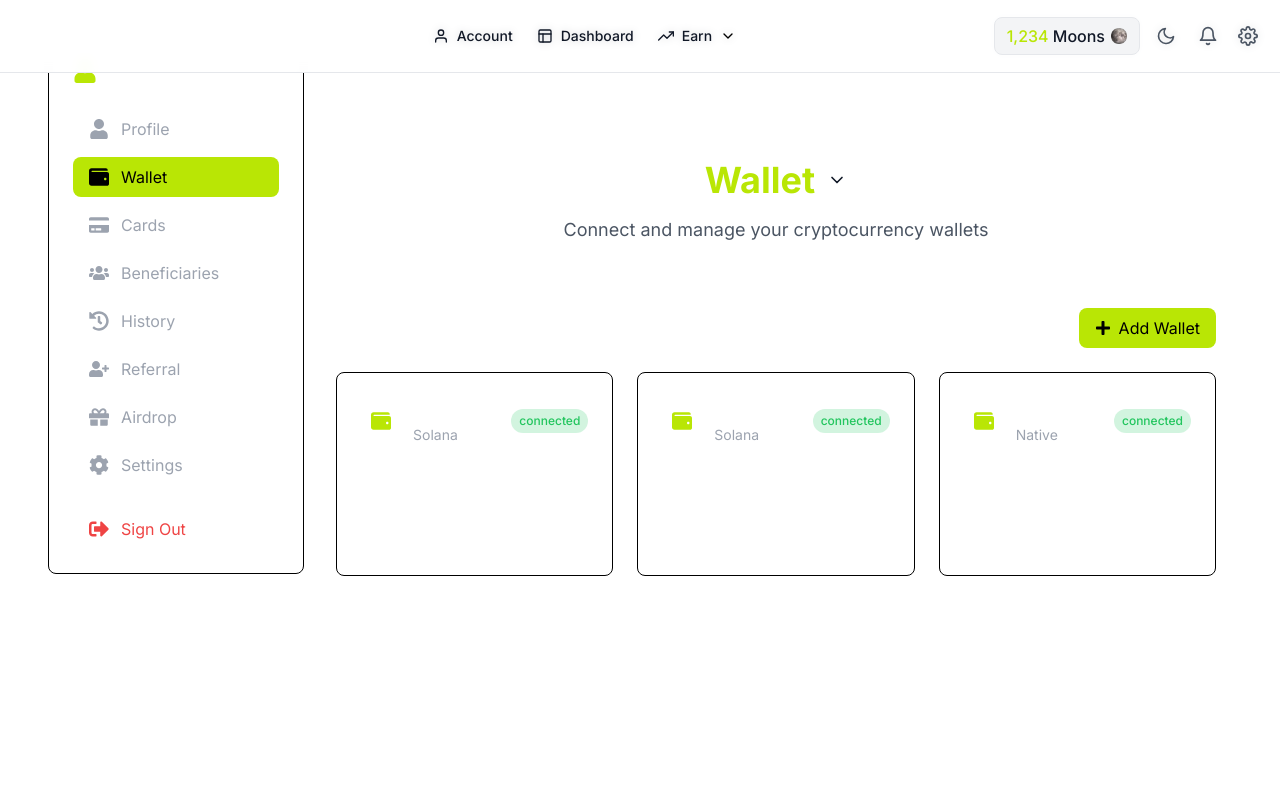
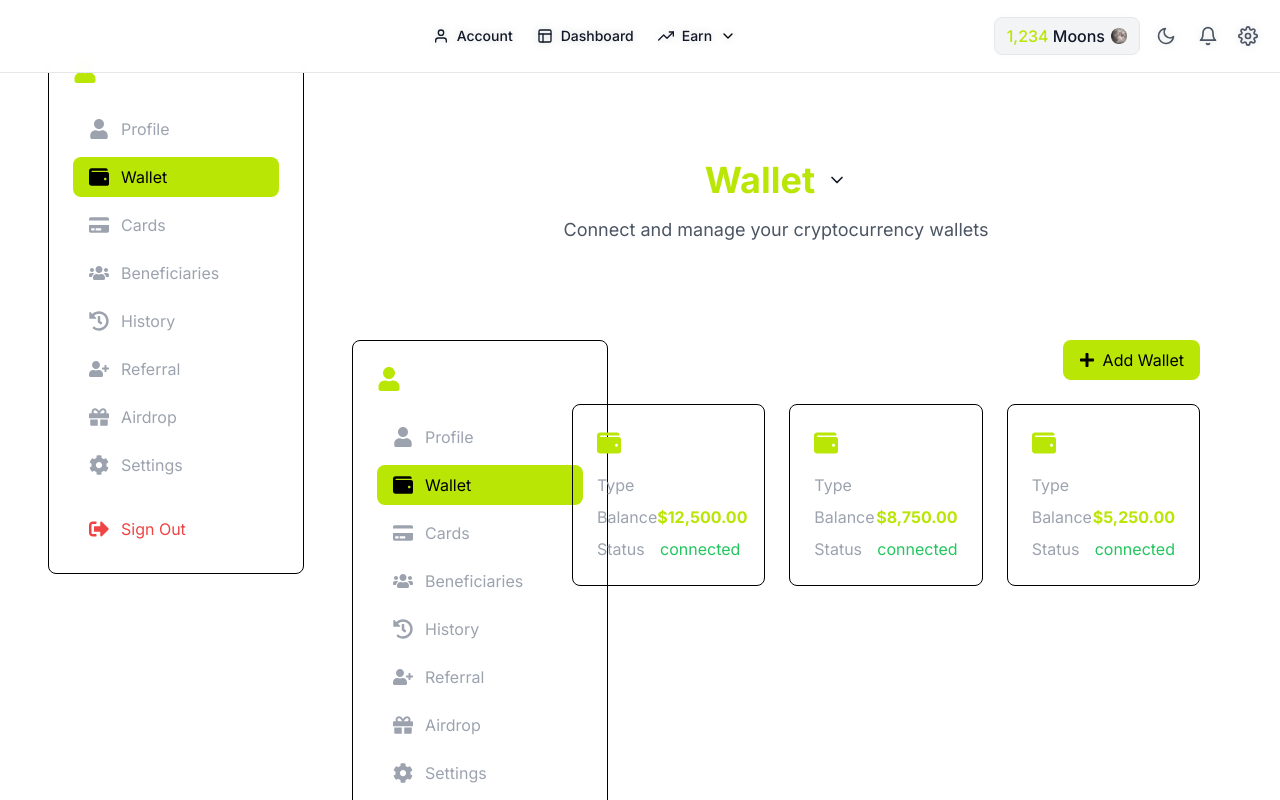
Before and after one commit to w3-surfer/credible-finance, a Next.js app: page /account/wallet in a window 1280 px wide. Shown: the top 800 px of the page. Built offline with nearby package versions, Linux system fonts and the light colour scheme.

Commit message:
style: align account menu layout in profile and wallet pages

```diff
--- a/src/app/account/profile/page.tsx
+++ b/src/app/account/profile/page.tsx
@@ -4,6 +4,7 @@ import { useState } from 'react';
 import { motion } from 'framer-motion';
 import { FaUser, FaEnvelope, FaPhone, FaMapMarkerAlt } from 'react-icons/fa';
 import { Layout } from '@/components/Layout';
+import { AccountMenu } from '@/components/dashboard';
 
 interface Profile {
   name: string;
@@ -25,7 +26,14 @@ export default function Profile() {
       title="Profile"
       subtitle="Manage your personal information and account details"
     >
-      <div className="container mx-auto px-4">
+      <div className="max-w-7xl mx-auto px-4 sm:px-6 lg:px-8 py-8">
+        <div className="grid grid-cols-1 md:grid-cols-4 gap-8">
+          {/* Menu Lateral */}
+          <div className="md:col-span-1">
+            <AccountMenu />
+          </div>
+          {/* Conteúdo Principal */}
+          <div className="md:col-span-3">
             <motion.div
               initial={{ opacity: 0, y: 20 }}
               animate={{ opacity: 1, y: 0 }}
@@ -105,6 +113,8 @@ export default function Profile() {
               </div>
             </motion.div>
           </div>
+        </div>
+      </div>
     </Layout>
   );
 }
--- a/src/app/account/wallet/page.tsx
+++ b/src/app/account/wallet/page.tsx
@@ -4,6 +4,7 @@ import { useState } from 'react';
 import { motion } from 'framer-motion';
 import { FaWallet, FaPlus } from 'react-icons/fa';
 import { Layout } from '@/components/Layout';
+import { AccountMenu } from '@/components/dashboard';
 
 interface Wallet {
   id: string;
@@ -43,7 +44,14 @@ export default function Wallet() {
       title="Wallet"
       subtitle="Connect and manage your cryptocurrency wallets"
     >
-      <div className="container mx-auto px-4">
+      <div className="max-w-7xl mx-auto px-4 sm:px-6 lg:px-8 py-8">
+        <div className="grid grid-cols-1 md:grid-cols-4 gap-8">
+          {/* Menu Lateral */}
+          <div className="md:col-span-1">
+            <AccountMenu />
+          </div>
+          {/* Conteúdo Principal */}
+          <div className="md:col-span-3">
             <div className="flex justify-end mb-6">
               <button className="flex items-center space-x-2 px-4 py-2 bg-[#B9E605] text-black rounded-lg hover:bg-[#B9E605]/90 transition-colors">
                 <FaPlus className="w-4 h-4" />
@@ -59,30 +67,33 @@ export default function Wallet() {
                   animate={{ opacity: 1, y: 0 }}
                   className="bg-cyber-gray-100 dark:bg-cyber-gray-200 rounded-lg p-6 border border-cyber-green/20 hover:border-cyber-green transition-all duration-300"
                 >
-              <div className="flex items-center justify-between mb-4">
-                <div className="flex items-center space-x-3">
-                  <div className="w-10 h-10 rounded-full bg-cyber-gray-100 dark:bg-cyber-gray-200 flex items-center justify-center">
-                    <FaWallet className="w-5 h-5 text-[#B9E605]" />
+                  <div className="flex items-center space-x-3 mb-4">
+                    <FaWallet className="w-6 h-6 text-[#B9E605]" />
+                    <h3 className="text-lg font-bold text-white">{wallet.name}</h3>
                   </div>
-                  <div>
-                    <h3 className="text-lg font-bold text-white">{wallet.name}</h3>
-                    <p className="text-sm text-gray-400">{wallet.type}</p>
+
+                  <div className="space-y-2">
+                    <div className="flex justify-between">
+                      <span className="text-gray-400">Type</span>
+                      <span className="text-white">{wallet.type}</span>
                     </div>
+                    <div className="flex justify-between">
+                      <span className="text-gray-400">Balance</span>
+                      <span className="text-[#B9E605] font-bold">{wallet.balance}</span>
                     </div>
-                <span className={`px-2 py-1 rounded-full text-xs font-medium ${
-                  wallet.status === 'connected'
-                    ? 'bg-green-500/20 text-green-500'
-                    : 'bg-red-500/20 text-red-500'
+                    <div className="flex justify-between">
+                      <span className="text-gray-400">Status</span>
+                      <span className={`${
+                        wallet.status === 'connected' ? 'text-green-500' : 'text-red-500'
                       }`}>
                         {wallet.status}
                       </span>
                     </div>
-              <div className="text-2xl font-bold text-white mb-4">{wallet.balance}</div>
-              <button className="w-full px-4 py-2 bg-cyber-gray-100 dark:bg-cyber-gray-200 text-white border border-cyber-green/20 rounded-lg hover:bg-cyber-gray-200 dark:hover:bg-cyber-gray-300 transition-colors">
-                Manage
-              </button>
+                  </div>
                 </motion.div>
               ))}
+            </div>
+          </div>
         </div>
       </div>
     </Layout>
```
Lines whose indentation alone changed are shown as unchanged.
